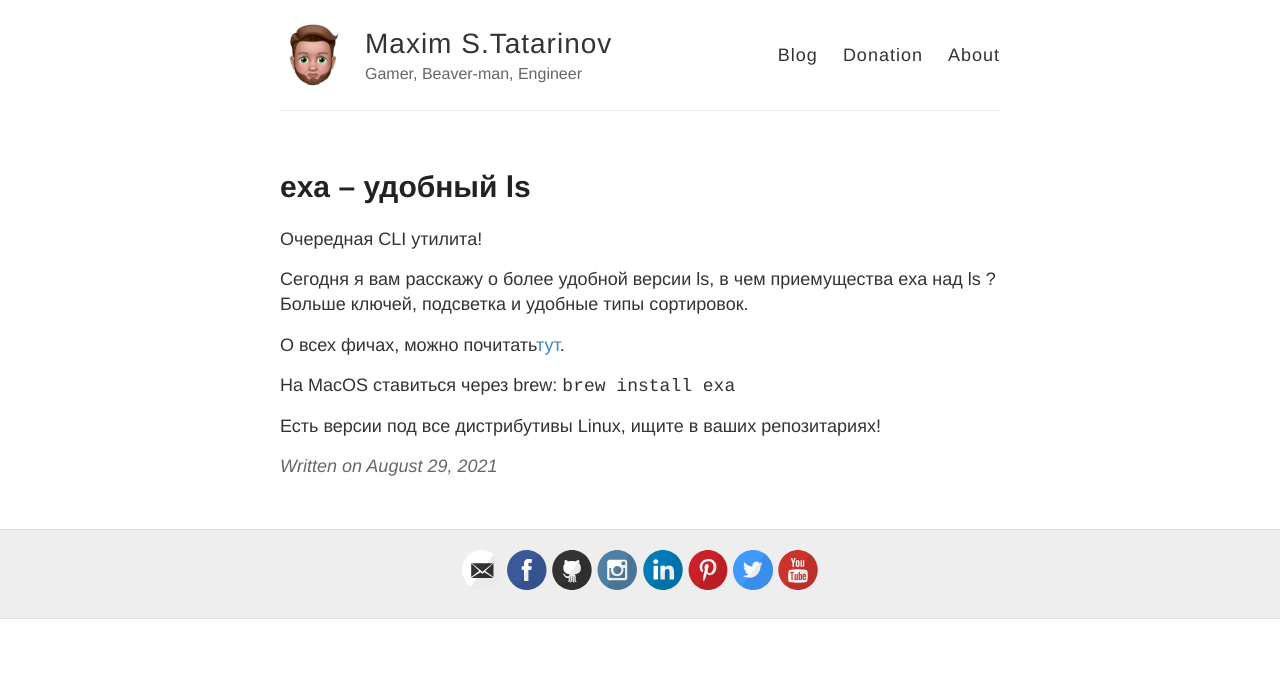
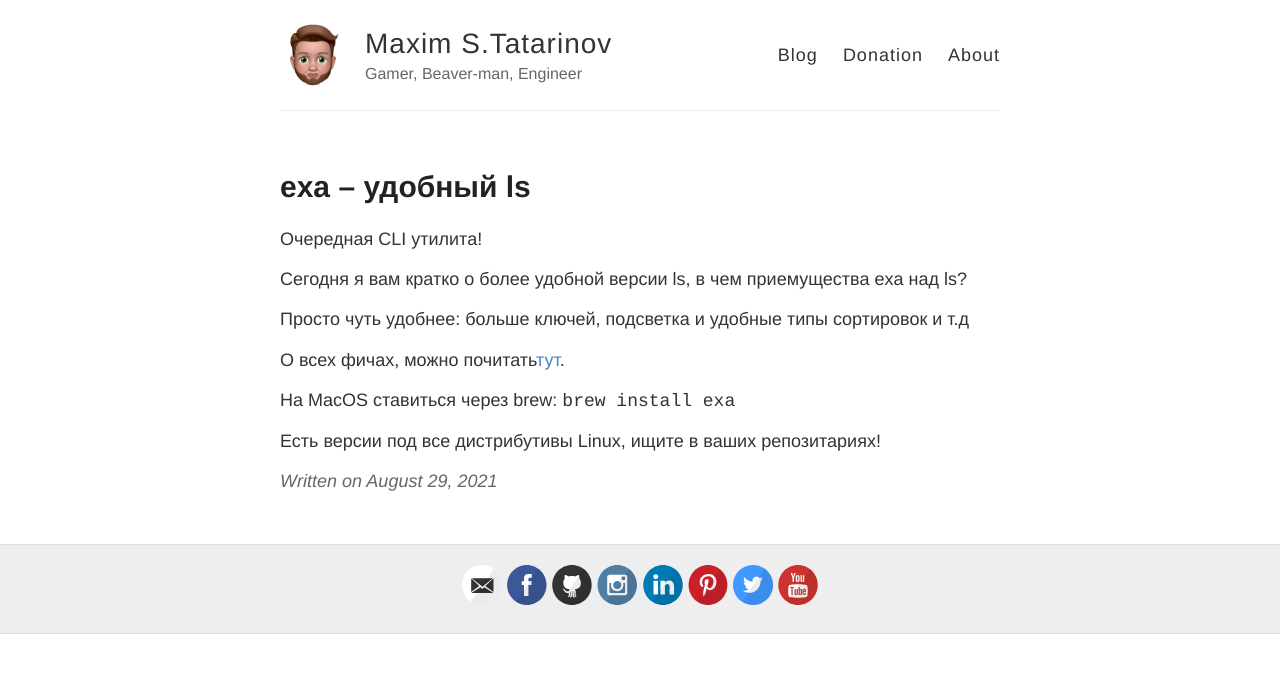
Before and after one commit to tatarinovms/tatarinovms.github.io, a Jekyll site: the page built from _posts/2021-08-29-exa.md, in a window 1280 px wide. Shown: the top 673 px of the page. Built offline with Jekyll 4.4.1, drawn with Linux system fonts in a browser that asks for light colours.

Commit message:
Update 2021-08-29-exa.md

```diff
--- a/_posts/2021-08-29-exa.md
+++ b/_posts/2021-08-29-exa.md
@@ -5,7 +5,9 @@ tags: cli brew ls unix linux exe
 ---
 Очередная CLI утилита!
 
-Сегодня я вам расскажу о более удобной версии ls, в чем приемущества exa над ls ? Больше ключей, подсветка и удобные типы сортировок.
+Сегодня я вам кратко о более удобной версии ls, в чем приемущества exa над ls?
+
+Просто чуть удобнее: больше ключей, подсветка и удобные типы сортировок и т.д
 
 О всех фичах, можно почитать[тут](https://the.exa.website/features).
 
```
